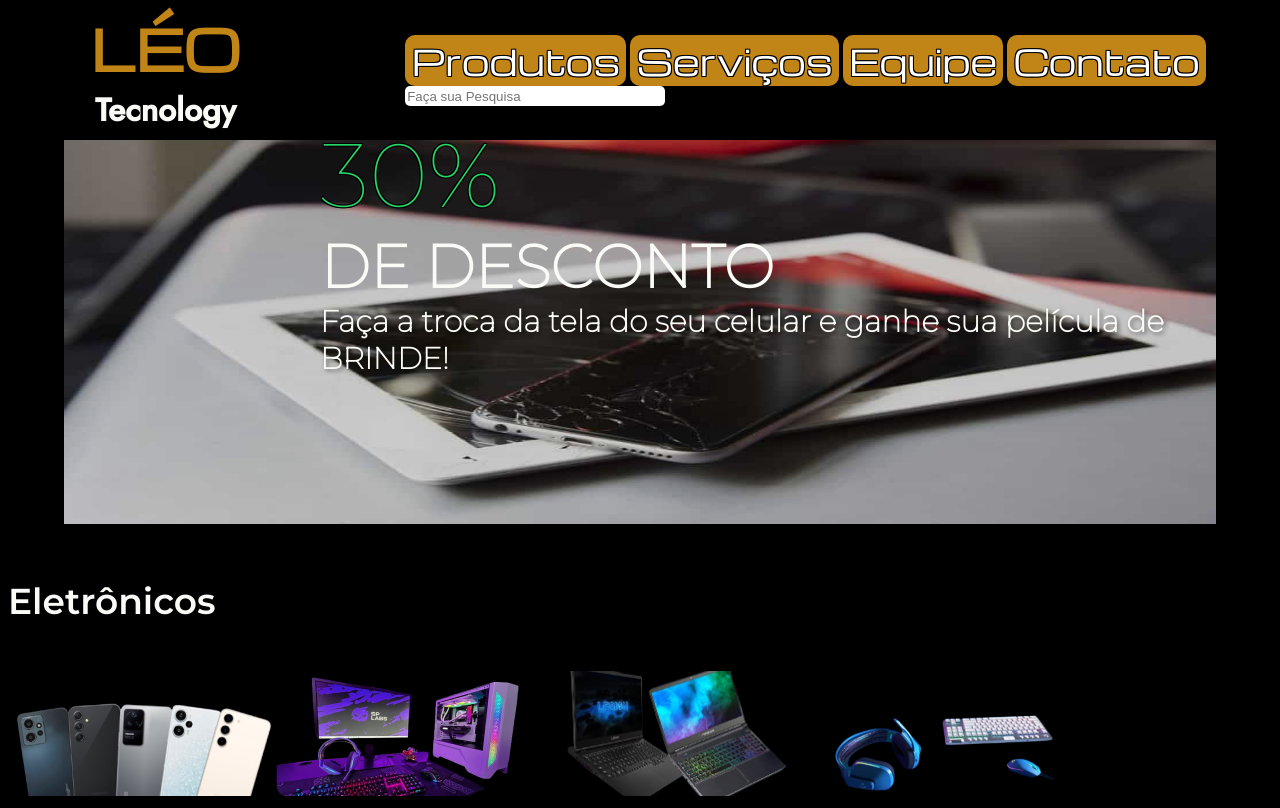
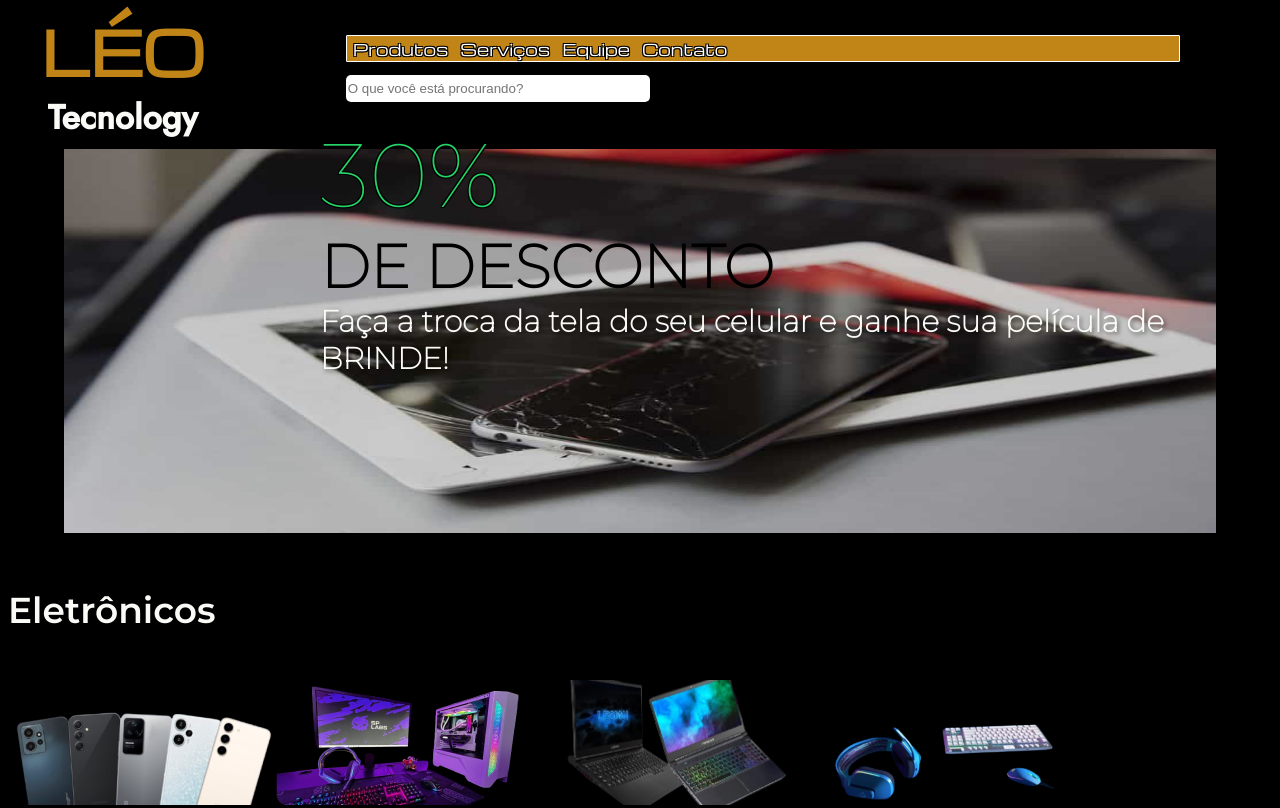
Before and after one commit to leoz1995/leoseller, a plain HTML site: page index.html in a window 1280 px wide. Shown: the top 808 px of the page. Drawn offline with Linux system fonts and the light colour scheme.

Commit message:
reorganização do header
html e css reorganizando header melhorando tags para facilitar o entendimento do projeto.

```diff
--- a/assets/css/header.css
+++ b/assets/css/header.css
@@ -5,54 +5,70 @@ header {
     justify-content: space-around;
     align-items: center;
 }
-
-#header_left {
+.header_left {
+    width: 1vw;
+    margin: 0;
     display: flex;
     flex-direction: column;
     justify-content: center;
     align-items: center;
+    margin: 0;
 }
-#primeiro_nome {
-    color: #C18417;
-    font-size: 55px;
+#title{
+    color: #FAFBF6;
+    font-size: 60px;
+    margin: 0;
     font-family: 'Michroma-Regular';
     text-shadow: -1px -1px 0 black, 1px -1px 0 black,-1px 1px 0 black,
     1px 1px 0 black;
+    color: #C18417;
 }
-#segundo_nome {
-    font-size: 32px;
+#sub_title{
+    color: #FAFBF6;
+    font-size: 34px;
+    margin: 0;
     font-family: 'Jost-Medium';
     text-shadow: -1px -1px 0 black, 1px -1px 0 black,-1px 1px 0 black,
     1px 1px 0 black;
 }
-#search_box{
-    width: 20vw;
-    height: 1.4vw;
+.header_right{
+    width: auto;
+    display: flex;
+    flex-direction: column;
+    justify-content: space-between;
+}
+#btns{
+    background-color: #C18417;
+    width: 65vw;
+    display: flex;
+    flex-direction: row;
+    border: 1px solid white;
+    border-radius: 1px;
+    align-items: center;
+}
+.menu {
+    font-family: 'Michroma-Regular';
+    font-size: 16px;
+    border: 0;
+}
+.web_search{
+    display: flex;
+    margin: 1vw;
+    margin-left: 0;
+    flex-direction: row;
+    align-items: left;
+}
+.web_search #search_box{
+    width: 300px;
+    height: 2.0vw;
     border-radius: 5px;
     border: #FAFBF6;
-}
-.texto_logo{
-    margin: 0;
-}
-h1 {
-    color: #FAFBF6;
-    font-size: 90px;
-}
-h2 {
-    color: #FAFBF6;
-    font-size: 36px
 }
 button {
     font-size: 35px;
     color: white;
     background-color: #C18417;
 }
-
-.menu{
-    font-family: 'Michroma-Regular';
-    border-radius: 10px;
-    border: none;
-}
 #logo{
     display: flex;
     flex-direction: row;
--- a/index.html
+++ b/index.html
@@ -12,18 +12,20 @@
 
 <body>
     <header>
-        <div id="header_left">
-            <h1 id="primeiro_nome" class="texto_logo">LÉO</h1>
-            <h2 id="segundo_nome" class="texto_logo">Tecnology</h2>
+        <div class="header_left">
+            <h1 id="title">LÉO</h1>
+            <h2 id="sub_title">Tecnology</h2>
         </div>
-        <div id="header_right">
+        <div class="header_right">
             <div id="btns">
                 <button id="produtos_btn" class="menu">Produtos</button>
                 <button id="servicos_btn" class="menu">Serviços</button>
                 <button id="equipe_btn" class="menu">Equipe</button>
                 <button id="contato_btn" class="menu">Contato</button>
             </div>
-            <input type="text" id="search_box" class="search-box-input" name="busca" placeholder="Faça sua Pesquisa">
+            <div class="web_search">
+                <input type="text" id="search_box" class="search-box-input" name="busca" placeholder="O que você está procurando?">
+            </div>
         </div>
     </header>
 
```
